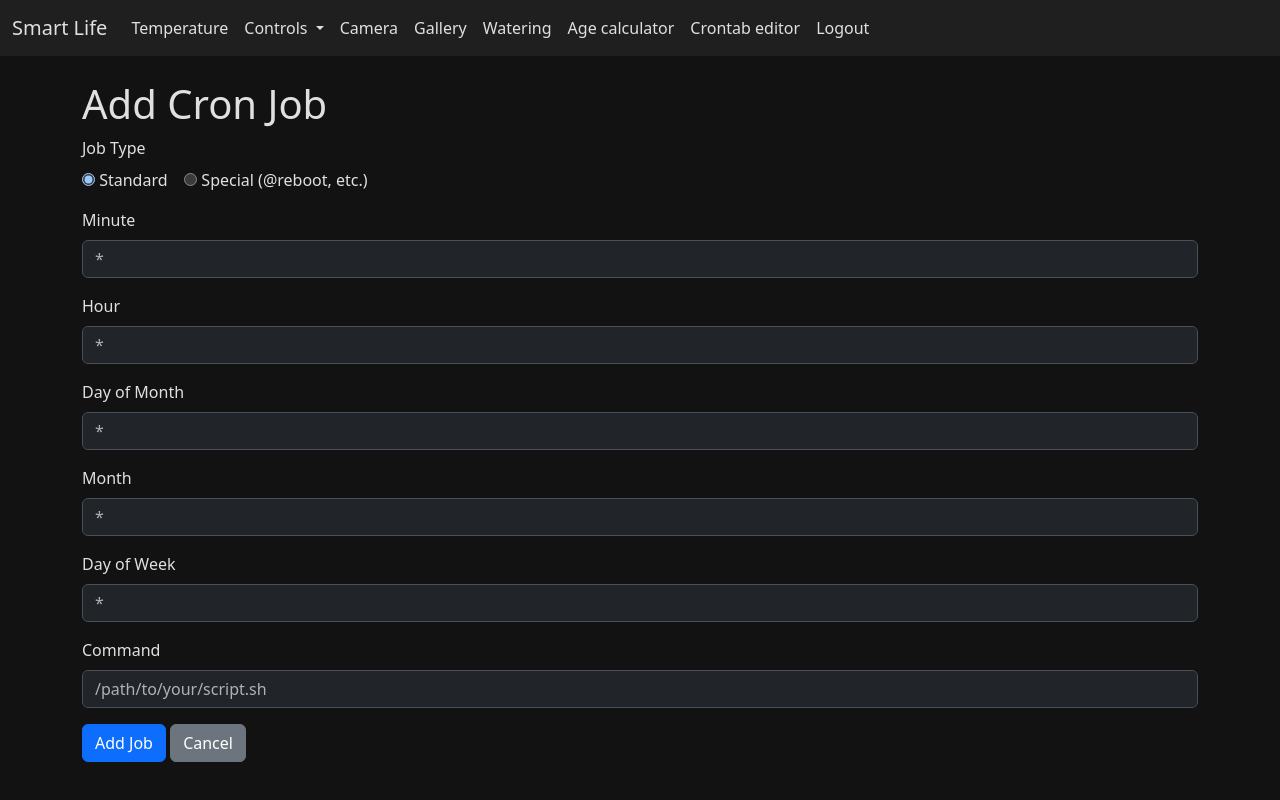
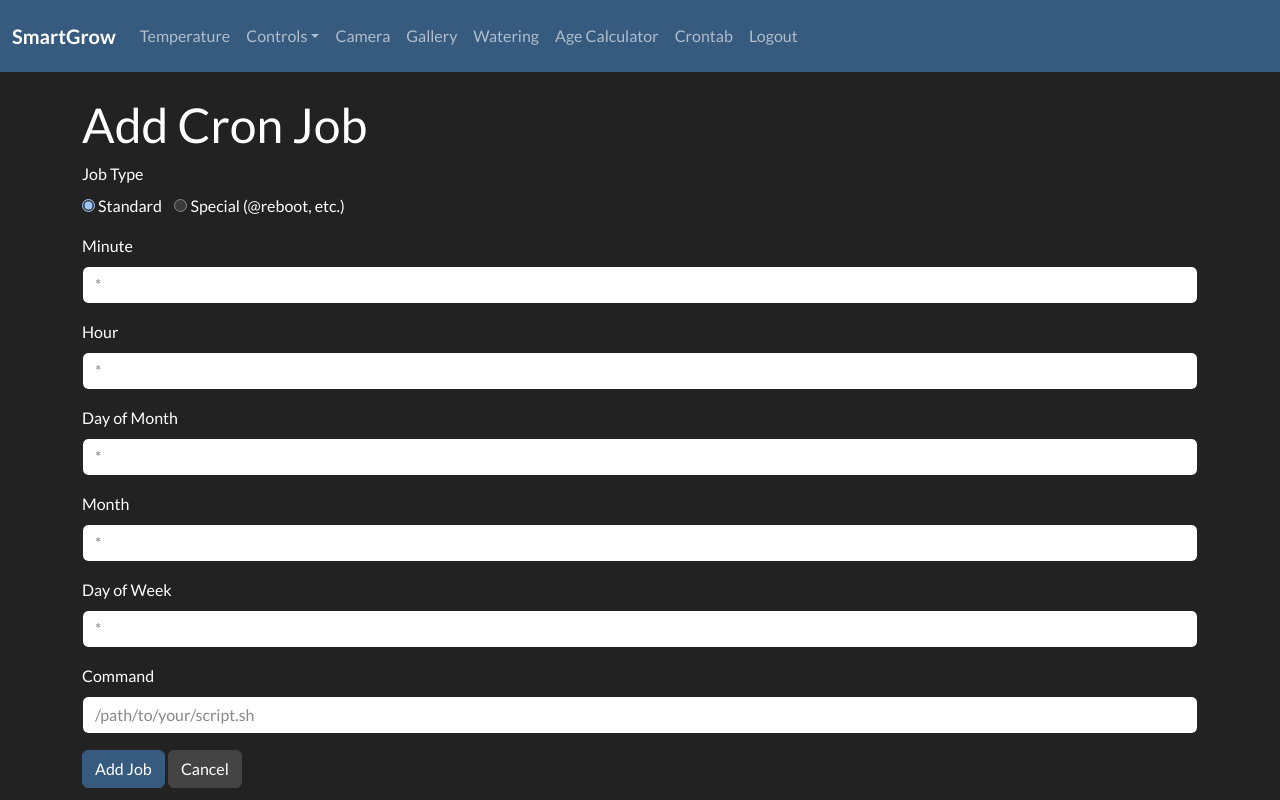
Before and after one commit to JavierVolpe/SmartGrow, a Flask app: page /add in a window 1280 px wide. Run offline with Flask 3, Linux system fonts and the light colour scheme; the visitor is signed in with stand-in values (Sample User, id 1); some libraries are stand-ins or nearby versions.

Commit message:
Update base.html

```diff
--- a/templates/base.html
+++ b/templates/base.html
@@ -4,101 +4,86 @@
     <meta charset="UTF-8">
     <meta name="viewport" content="width=device-width, initial-scale=1.0">
     <title>{% block title %}{% endblock %} - SmartGrow</title>
-    <!-- Bootstrap CSS -->
-    <link href="https://cdn.jsdelivr.net/npm/bootstrap@5.3.3/dist/css/bootstrap.min.css" rel="stylesheet" integrity="sha384-QWTKZyjpPEjISv5WaRU9OFeRpok6YctnYmDr5pNlyT2bRjXh0JMhjY6hW+ALEwIH" crossorigin="anonymous">
-    <!-- Bootstrap JS Bundle (includes Popper) -->
-    <script src="https://cdn.jsdelivr.net/npm/bootstrap@5.3.3/dist/js/bootstrap.bundle.min.js" integrity="sha384-YvpcrYf0tY3lHB60NNkmXc5s9fDVZLESaAA55NDzOxhy9GkcIdslK1eN7N6jIeHz" crossorigin="anonymous"></script>
-<link rel="icon" href="static/favicon.ico" type="image/x-icon">
+    <!-- Bootswatch Darkly Theme for Bootstrap 5 -->
+    <link href="https://cdn.jsdelivr.net/npm/bootswatch@5.3.3/dist/darkly/bootstrap.min.css" rel="stylesheet">
+    <script src="https://cdn.jsdelivr.net/npm/bootstrap@5.3.3/dist/js/bootstrap.bundle.min.js"></script>
+    <link rel="icon" href="{{ url_for('static', filename='favicon.ico') }}" type="image/x-icon">
 
     <style>
-        body {
-            background-color: #121212;  /* Dark background */
-            color: #e0e0e0;  /* Light text */
-        }
         .active-link {
             font-weight: bold;
+            color: #0d6efd !important;
         }
-        /* Ensure dropdown is visible on hover for desktops */
-        @media (min-width: 992px) {
+
+        .navbar-brand {
+            font-weight: bold;
+        }
+
         .dropdown:hover .dropdown-menu {
             display: block;
         }
+
+        .graph-image {
+            max-height: 400px;
         }
-        /* Custom styles for dark mode */
-        .navbar {
-            background-color: #1f1f1f; /* Dark navbar background */
+
+        .alert .btn-close {
+            filter: invert(1); /* Light close icon on dark alert */
         }
-        .navbar .navbar-brand,
-        .navbar .nav-link {
-            color: #e0e0e0 !important;  /* Light text for navbar */
+
+        .img-thumbnail {
+            border: 2px solid #6c757d;
         }
-        .navbar .nav-link:hover,
-        .navbar .active-link {
-            color: #007bff !important; /* Highlight active or hover link */
+
+        .pagination .page-link {
+            color: #0d6efd;
         }
-        .dropdown-menu {
-            background-color: #2a2a2a; /* Dark dropdown background */
-        }
-        .dropdown-item {
-            color: #e0e0e0 !important;  /* Light text in dropdown */
-        }
-        .dropdown-item:hover {
-            background-color: #007bff; /* Hover effect in dropdown */
-            color: white; /* White text on hover */
-        }
-        .alert {
-            background-color: #333333;  /* Dark alert background */
-            color: #f0f0f0;  /* Light alert text */
-        }
-        .alert .btn-close {
-            filter: invert(1); /* Invert close button icon for visibility */
+
+        .pagination .page-link:hover {
+            background-color: #0d6efd;
+            color: white;
         }
     </style>
 </head>
-<body data-bs-theme="dark">
-    <nav class="navbar navbar-expand-lg">
+<body>
+
+<nav class="navbar navbar-expand-lg navbar-dark bg-primary">
     <div class="container-fluid">
-            <a class="navbar-brand" href="#">Smart Life</a>
-            <button class="navbar-toggler" type="button" data-bs-toggle="collapse" data-bs-target="#navbarNavAltMarkup" aria-controls="navbarNavAltMarkup" aria-expanded="false" aria-label="Toggle navigation">
+        <a class="navbar-brand" href="/">SmartGrow</a>
+        <button class="navbar-toggler" type="button" data-bs-toggle="collapse" data-bs-target="#navbarNav">
             <span class="navbar-toggler-icon"></span>
         </button>
-            <div class="collapse navbar-collapse" id="navbarNavAltMarkup">
+        <div class="collapse navbar-collapse" id="navbarNav">
             <div class="navbar-nav">
                 {% if current_user.is_authenticated %}
-                        <a class="nav-link {% if active_menu == 'temperature' %} active-link {% endif %}" href="/temperature">Temperature</a>
+                    <a class="nav-link {% if active_menu == 'temperature' %}active-link{% endif %}" href="/temperature">Temperature</a>
 
-                        <!-- Dropdown menu for "Controls" -->
                     <div class="nav-item dropdown">
-                            <a class="nav-link dropdown-toggle {% if active_menu == 'lights' or active_menu == 'remote_power' %} active-link {% endif %}" href="#" id="navbarDropdown" role="button" data-bs-toggle="dropdown" aria-expanded="false">
-                                Controls
-                            </a>
+                        <a class="nav-link dropdown-toggle {% if active_menu in ['fan_control', 'smart_plug', 'wiz_control', 'remote_power'] %}active-link{% endif %}" href="#" role="button" data-bs-toggle="dropdown">Controls</a>
                         <ul class="dropdown-menu">
-                                <li><a class="nav-link {% if active_menu == 'fan_control' %} active-link {% endif %}" href="/fan_control">Fan control</a></li>
-                                <li><a class="nav-link {% if active_menu == 'smart_plug' %} active-link {% endif %}" href="{{ url_for('smart_plug') }}">Smart plug</a></li>
-                                <li><a class="nav-link {% if active_menu == 'wiz_control' %} active-link {% endif %}" href="/wiz_control">WiZ Light control</a></li>
-                                <li><a class="nav-link {% if active_menu == 'remote_power' %} active-link {% endif %}" href="/remote_power">PC Remote power</a></li>
+                            <li><a class="dropdown-item {% if active_menu == 'fan_control' %}active-link{% endif %}" href="/fan_control">Fan Control</a></li>
+                            <li><a class="dropdown-item {% if active_menu == 'smart_plug' %}active-link{% endif %}" href="{{ url_for('smart_plug') }}">Smart Plug</a></li>
+                            <li><a class="dropdown-item {% if active_menu == 'wiz_control' %}active-link{% endif %}" href="/wiz_control">WiZ Light Control</a></li>
+                            <li><a class="dropdown-item {% if active_menu == 'remote_power' %}active-link{% endif %}" href="/remote_power">PC Power</a></li>
                         </ul>
                     </div>
 
-                        <a class="nav-link {% if active_menu == 'photo' %} active-link {% endif %}" href="/photo">Camera</a>
-                        <a class="nav-link {% if active_menu == 'gallery' %} active-link {% endif %}" href="/gallery">Gallery</a>
-
-
-                        <a class="nav-link {% if active_menu == 'watering' %} active-link {% endif %}" href="/watering">Watering</a>
-                        <a class="nav-link {% if active_menu == 'calculate' %} active-link {% endif %}" href="/calculate">Age calculator</a>
-                        <a class="nav-link {% if active_menu == 'cron_list' %} active-link {% endif %}" href="/cron_list">Crontab editor</a>
-
+                    <a class="nav-link {% if active_menu == 'photo' %}active-link{% endif %}" href="/photo">Camera</a>
+                    <a class="nav-link {% if active_menu == 'gallery' %}active-link{% endif %}" href="/gallery">Gallery</a>
+                    <a class="nav-link {% if active_menu == 'watering' %}active-link{% endif %}" href="/watering">Watering</a>
+                    <a class="nav-link {% if active_menu == 'calculate' %}active-link{% endif %}" href="/calculate">Age Calculator</a>
+                    <a class="nav-link {% if active_menu == 'cron_list' %}active-link{% endif %}" href="/cron_list">Crontab</a>
                     <a class="nav-link" href="/logout">Logout</a>
                 {% else %}
-                        <a class="nav-link {% if active_menu == 'register' %} active-link {% endif %}" href="/register">Register</a>
-                        <a class="nav-link {% if active_menu == 'login' %} active-link {% endif %}" href="/login">Login</a>
+                    <a class="nav-link {% if active_menu == 'register' %}active-link{% endif %}" href="/register">Register</a>
+                    <a class="nav-link {% if active_menu == 'login' %}active-link{% endif %}" href="/login">Login</a>
                 {% endif %}
             </div>
         </div>
     </div>
 </nav>
 
-    <!-- Flash messages block -->
+<!-- Flash messages -->
 {% with messages = get_flashed_messages(with_categories=true) %}
 {% if messages %}
     <div class="container mt-3">
@@ -112,6 +97,8 @@
 {% endif %}
 {% endwith %}
 
+<!-- Page Content -->
 {% block content %}{% endblock %}
+
 </body>
 </html>
```
Lines whose indentation alone changed are shown as unchanged.
